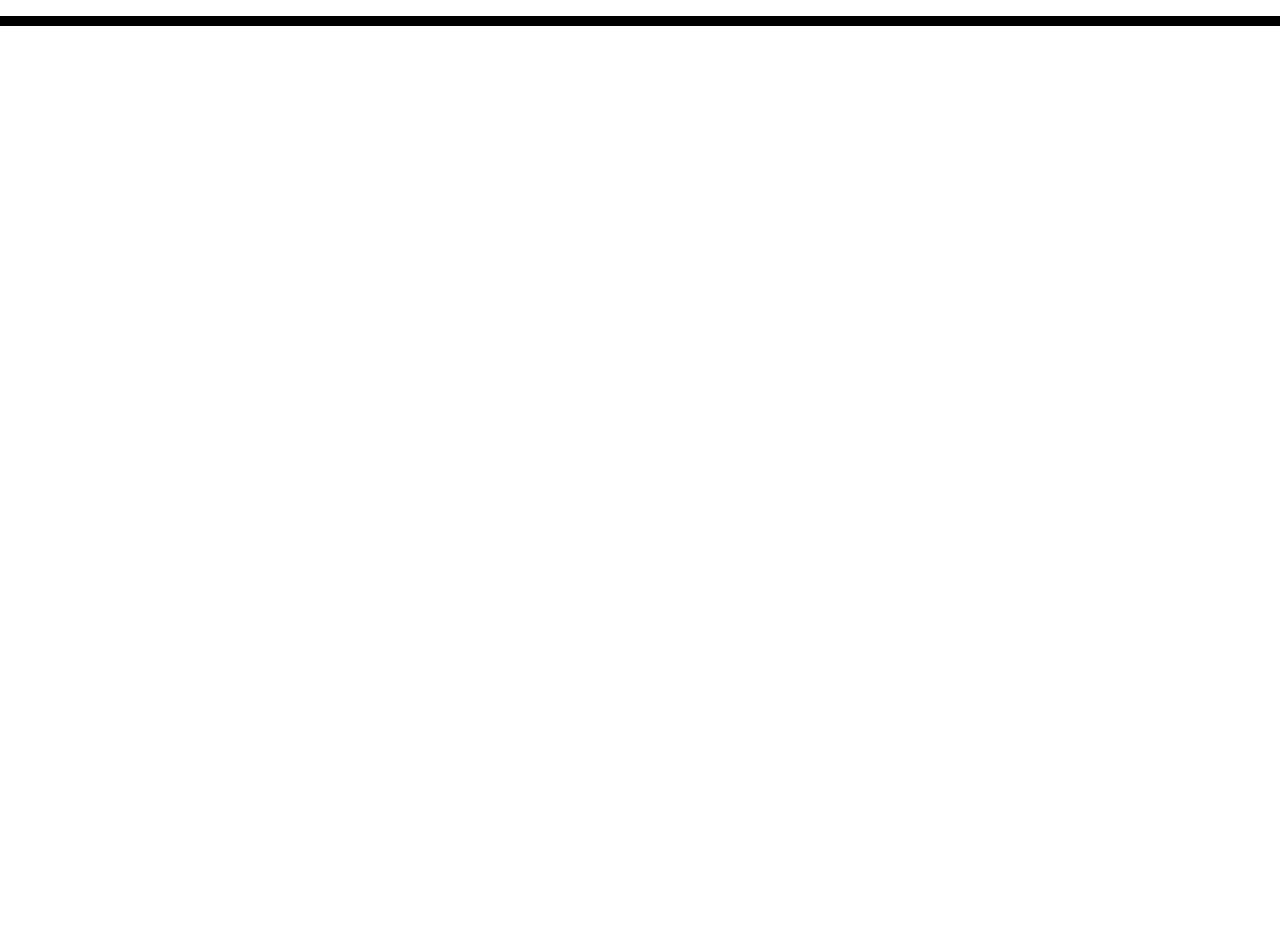
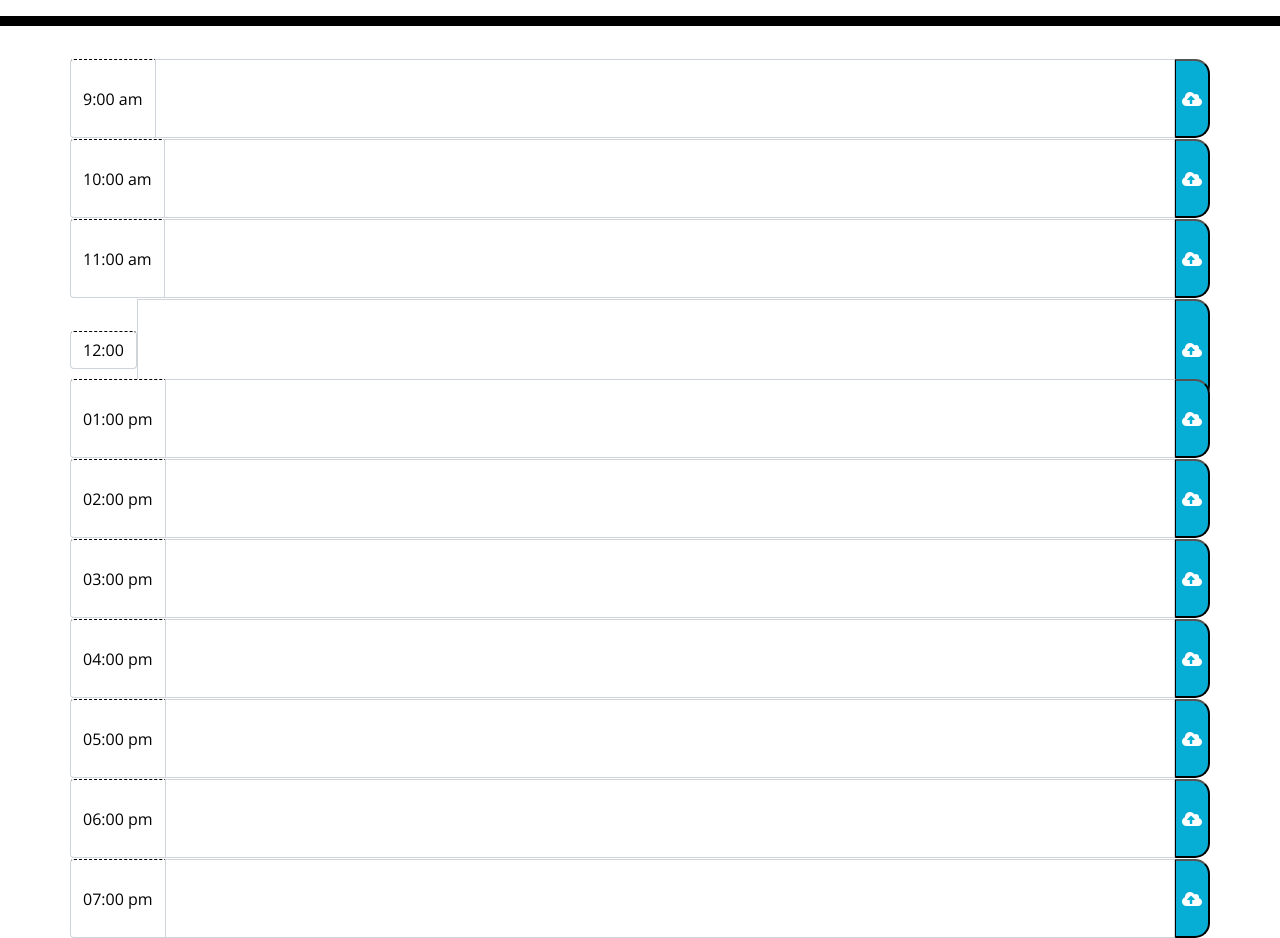
Before and after one commit to TYates0303/super-disco-mains, a plain HTML site: page Develop/index.html in a window 1280 px wide. Shown: the part 280-1218 px from the top of the page. Before the commit the page ends 800 px from the top, so only its background shows below. Drawn offline with nearby package versions, Linux system fonts and the light colour scheme.

```diff
--- a/Develop/index.html
+++ b/Develop/index.html
@@ -29,9 +29,121 @@
       <p id="currentDay" class="lead"></p>
       <button type="button" class="btn btn-outline-success" id="clearDay">Clear Day!</button>
     </header>
+
+
     <div class="container">
       <!-- Timeblocks go here -->
+      <div class="row">
+        <div class="input-group">
+          <div class="input-group-prepend">
+            <span class="input-group-text hour">9:00 am</span>
+        </div>
+        <textarea class="form-control" aria-label="With textarea" id="9am"></textarea>
+        <button type="button" class="saveBtn"><i class= "fas fa-cloud-upload-alt"></i></button>
+      </div>
+     </div>
+
+     <div class="row">
+       <div class="input-group">
+         <div class="input-group-prepend">
+           <span class="input-group-text hour">10:00 am</span>
+         </div>
+         <textarea class="form-control" aria-label="With textarea" id="10am"></textarea>
+         <button type="button" class="saveBtn"><i class="fas fa-cloud-upload-alt"></i></button>
+       </div>
+     </div>
+
+     <div class="row">
+       <div class="input-group">
+         <div class="input-group-prepend">
+           <span class="input-group-text hour">11:00 am</span>
+         </div>
+         <textarea class="form-control" aria-label="With textarea" id="11am"></textarea>
+         <button type="button" class="saveBtn"><i class="fas fa-cloud-upload-alt"></i></button>
+       </div>
+     </div>
+
+     <div class="row">
+       <div class="input-group">
+         <div class="input group-prepend">
+           <span class="input-group-text hour">12:00</span>
+         </div>
+         <textarea class="form-control" aria-label="With textarea" id="12pm"></textarea>
+         <button type="button" class="saveBtn"><i class="fas fa-cloud-upload-alt"></i></button>
+       </div>
+     </div>
+
+     <div class="row">
+       <div class="input-group">
+         <div class="input-group-prepend">
+           <span class="input-group-text hour">01:00 pm</span>
+         </div>
+         <textarea class="form-control" aria-label="With textarea" id="13pm"></textarea>
+         <button type="button" class="saveBtn"><i class="fas fa-cloud-upload-alt"></i></button>
+       </div>
+     </div>
+
+     <div class="row">
+       <div class="input-group">
+         <div class="input-group-prepend">
+           <span class="input-group-text hour">02:00 pm</span>
+         </div>
+         <textarea class="form-control" aria-label="With textarea" id="14pm"></textarea>
+         <button type="button" class="saveBtn"><i class="fas fa-cloud-upload-alt"></i></button>
+       </div>
+     </div>
+
+     <div class="row">
+      <div class="input-group">
+        <div class="input-group-prepend">
+          <span class="input-group-text hour">03:00 pm </span>
+        </div>
+        <textarea class="form-control" aria-label="With textarea" id="15pm"></textarea>
+        <button type="button" class="saveBtn"><i class="fas fa-cloud-upload-alt"></i></button>
+      </div>
     </div>
+
+    <div class="row">
+      <div class="input-group">
+        <div class="input-group-prepend">
+          <span class="input-group-text hour">04:00 pm </span>
+        </div>
+        <textarea class="form-control" aria-label="With textarea" id="16pm"></textarea>
+        <button type="button" class="saveBtn"><i class="fas fa-cloud-upload-alt"></i></button>
+      </div>
+    </div>
+
+    <div class="row">
+      <div class="input-group">
+        <div class="input-group-prepend">
+          <span class="input-group-text hour">05:00 pm </span>
+        </div>
+        <textarea class="form-control" aria-label="With textarea" id="17pm"></textarea>
+        <button type="button" class="saveBtn"><i class="fas fa-cloud-upload-alt"></i></button>
+      </div>
+    </div>
+
+    <div class="row">
+      <div class="input-group">
+        <div class="input-group-prepend">
+          <span class="input-group-text hour">06:00 pm </span>
+        </div>
+        <textarea class="form-control" aria-label="With textarea" id="18pm"></textarea>
+        <button type="button" class="saveBtn"><i class="fas fa-cloud-upload-alt"></i></button>
+      </div>
+    </div>
+
+    <div class="row">
+      <div class="input-group">
+        <div class="input-group-prepend">
+          <span class="input-group-text hour">07:00 pm </span>
+        </div>
+        <textarea class="form-control" aria-label="With textarea" id="19pm"></textarea>
+        <button type="button" class="saveBtn"><i class="fas fa-cloud-upload-alt"></i></button>
+      </div>
+    </div>
+
+  </div>
 
     <script src="https://code.jquery.com/jquery-3.4.1.min.js"></script>
     <script src="https://cdnjs.cloudflare.com/ajax/libs/moment.js/2.24.0/moment.min.js"></script>
```
Also changed, not shown: Develop/script.js (added, +15 -0 lines).
